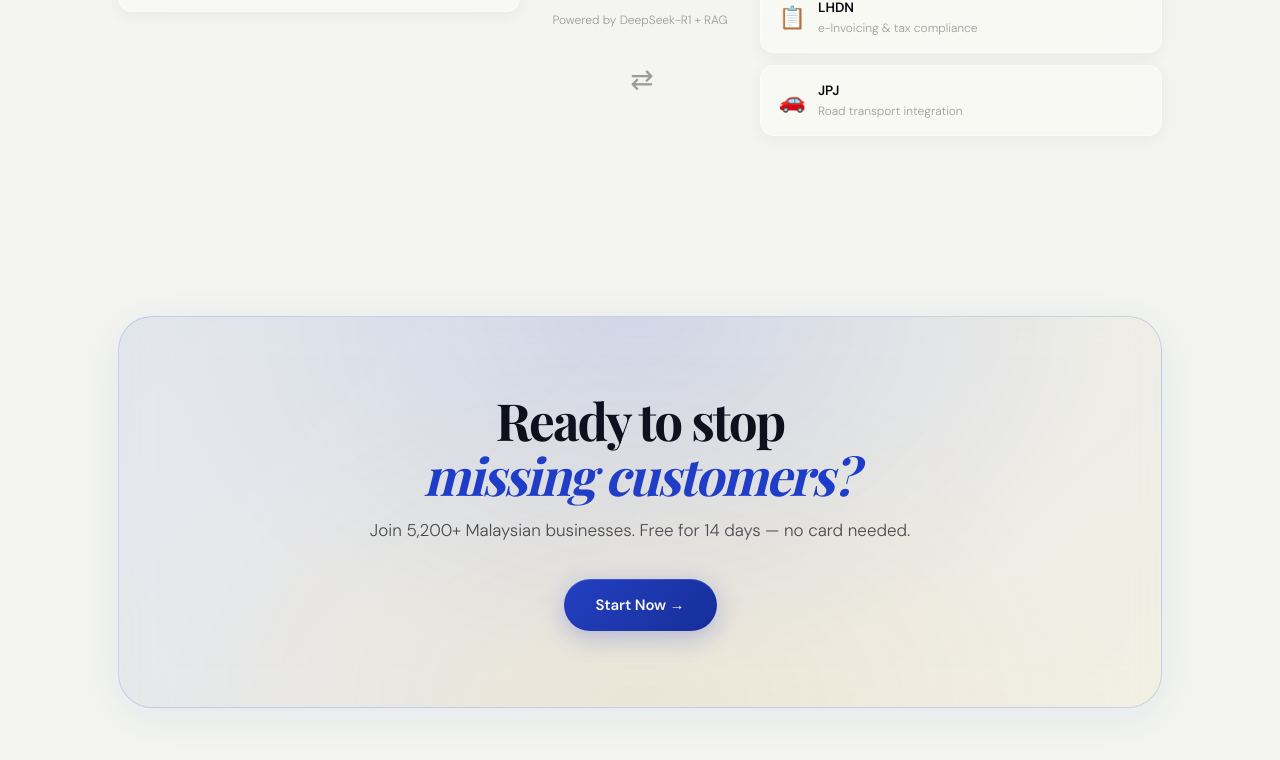
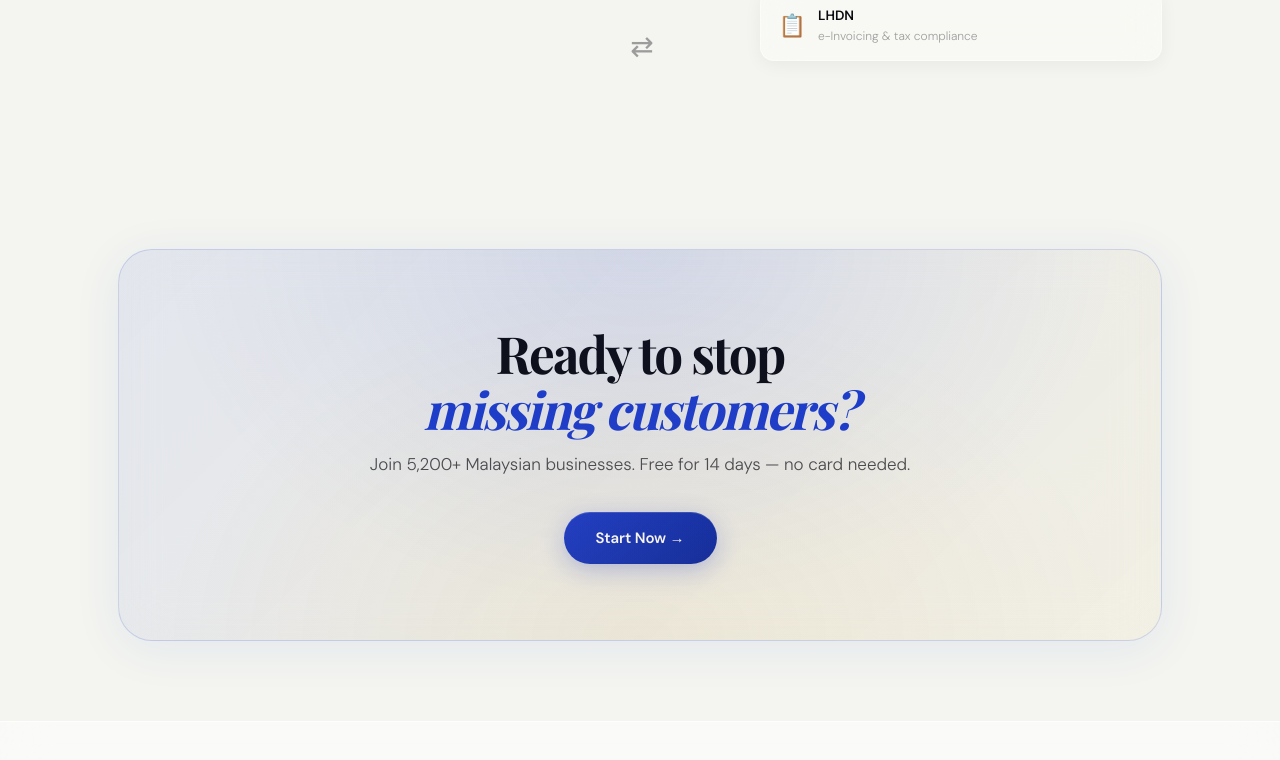
Before and after one commit to Raimi-Akasyah/MSME, a plain HTML site: page landingpage2.html in a window 1280 px wide. Shown: the part 4317-5077 px from the top of the page. Drawn offline with nearby package versions, Linux system fonts and the light colour scheme; a web font is replaced by a local one.

Commit message:
Update landingpage2.html

```diff
--- a/landingpage2.html
+++ b/landingpage2.html
@@ -1191,13 +1191,6 @@ footer {
             <div class="eco-int-desc">e-Invoicing & tax compliance</div>
           </div>
         </div>
-        <div class="eco-int-item glass-sm hover-float">
-          <div class="eco-int-icon">🚗</div>
-          <div>
-            <div class="eco-int-name">JPJ</div>
-            <div class="eco-int-desc">Road transport integration</div>
-          </div>
-        </div>
       </div>
     </div>
   </div>
```
